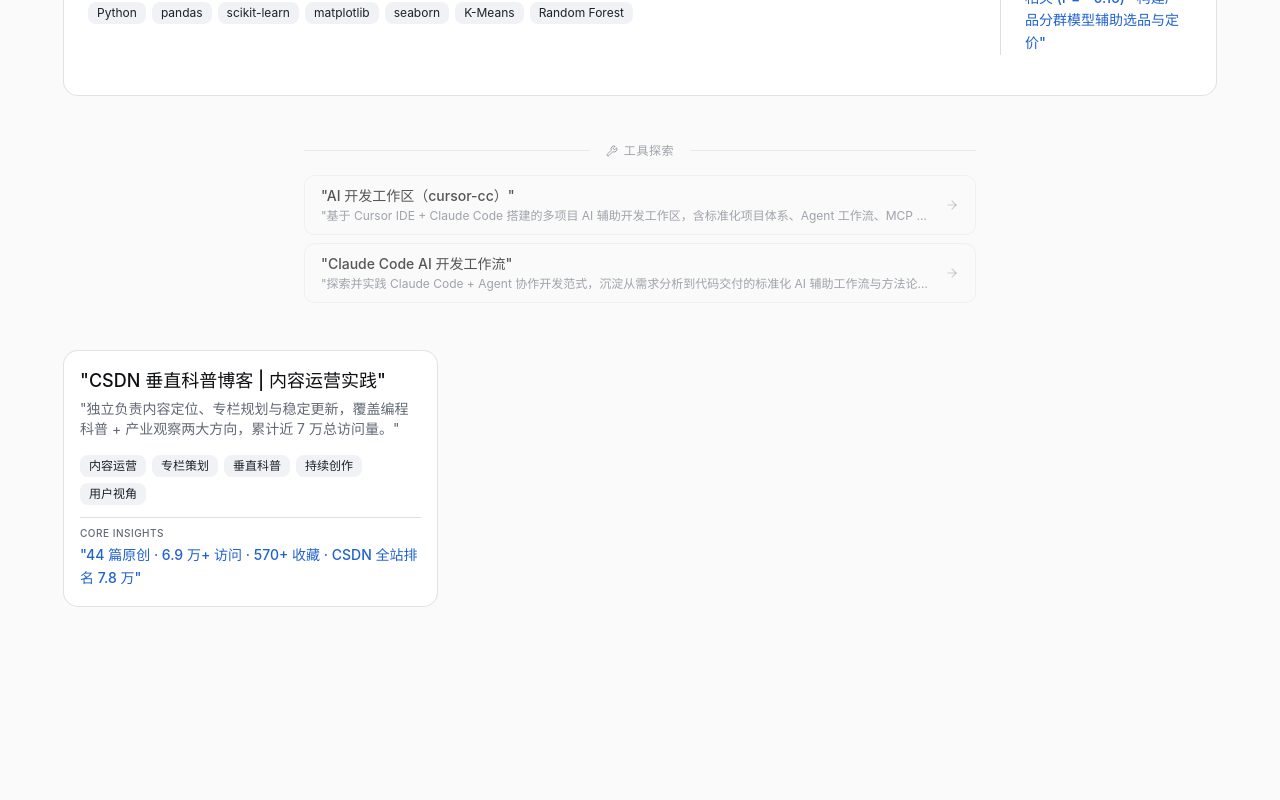
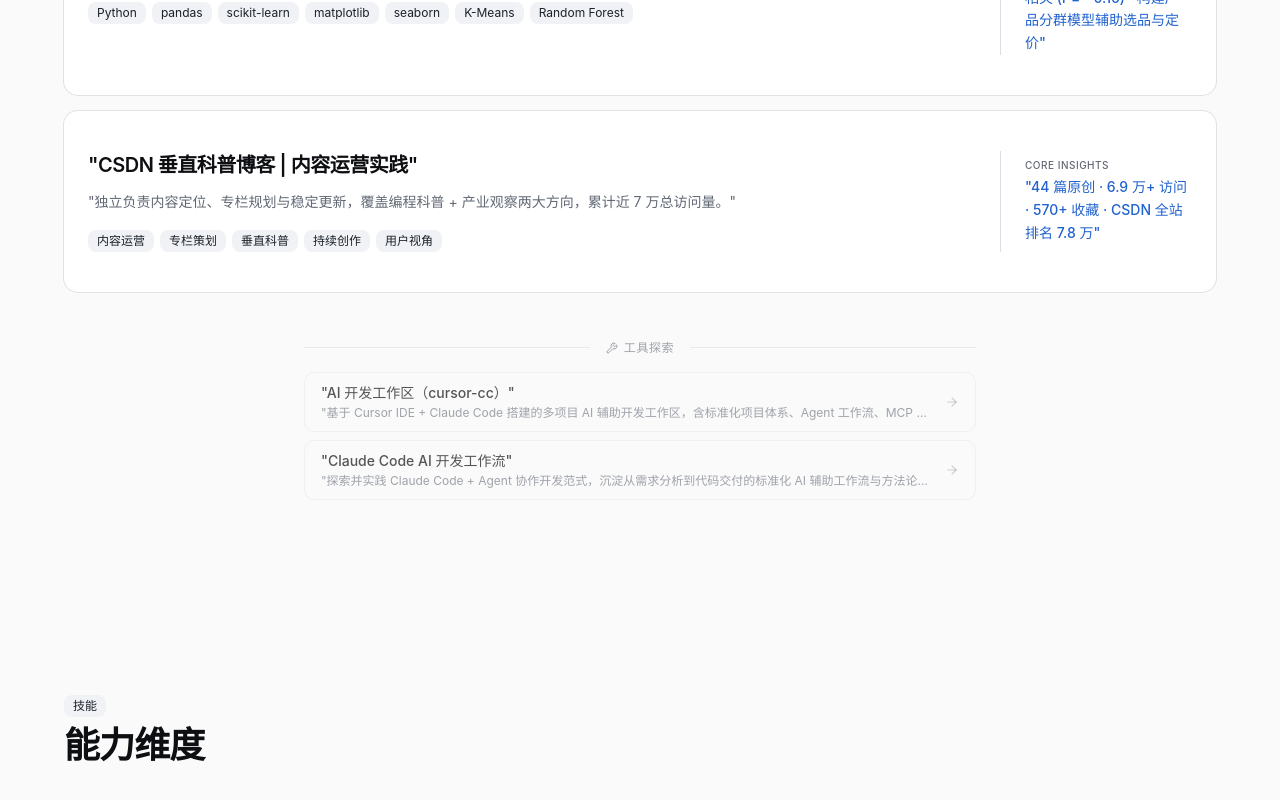
Before and after one commit to li-jiayue-work/personal-site, a Next.js app: page / in a window 1280 px wide. Shown: the part 2027-2827 px from the top of the page. Built offline with nearby package versions, Linux system fonts and the light colour scheme.

Commit message:
fix: CSDN改为featured卡片; 工具探索挪到项目区最下方; Gitee同步最新代码

```diff
--- a/content/projects/csdn-content.mdx
+++ b/content/projects/csdn-content.mdx
@@ -5,7 +5,7 @@ tech: ["内容运营", "专栏策划", "垂直科普", "持续创作", "用户
 result: "44 篇原创 · 6.9 万+ 访问 · 570+ 收藏 · CSDN 全站排名 7.8 万"
 github: "https://github.com/li-jiayue-work"
 demo: "https://blog.csdn.net/2302_80868583?spm=1000.2115.3001.5343"
-featured: false
+featured: true
 ---
 
 ![CSDN 博客首页](/csdn-blog.png)
--- a/src/components/projects.tsx
+++ b/src/components/projects.tsx
@@ -60,8 +60,16 @@ export function Projects({ projects }: Props) {
           </div>
         )}
 
+        {rest.length > 0 && (
+          <div className="grid sm:grid-cols-2 lg:grid-cols-3 gap-4 mb-12">
+            {rest.map((project, i) => (
+              <ProjectCard key={project.slug} project={project} index={i} />
+            ))}
+          </div>
+        )}
+
         {aiTools.length > 0 && (
-          <div className="mb-12 max-w-2xl mx-auto">
+          <div className="max-w-2xl mx-auto">
             <div className="flex items-center gap-4 mb-4">
               <div className="flex-1 h-px bg-border/60" />
               <span className="text-xs text-muted-foreground/60 font-medium uppercase tracking-wider flex items-center gap-1.5">
@@ -88,14 +96,6 @@ export function Projects({ projects }: Props) {
                 </Link>
               ))}
             </div>
-          </div>
-        )}
-
-        {rest.length > 0 && (
-          <div className="grid sm:grid-cols-2 lg:grid-cols-3 gap-4">
-            {rest.map((project, i) => (
-              <ProjectCard key={project.slug} project={project} index={i} />
-            ))}
           </div>
         )}
       </div>
```
